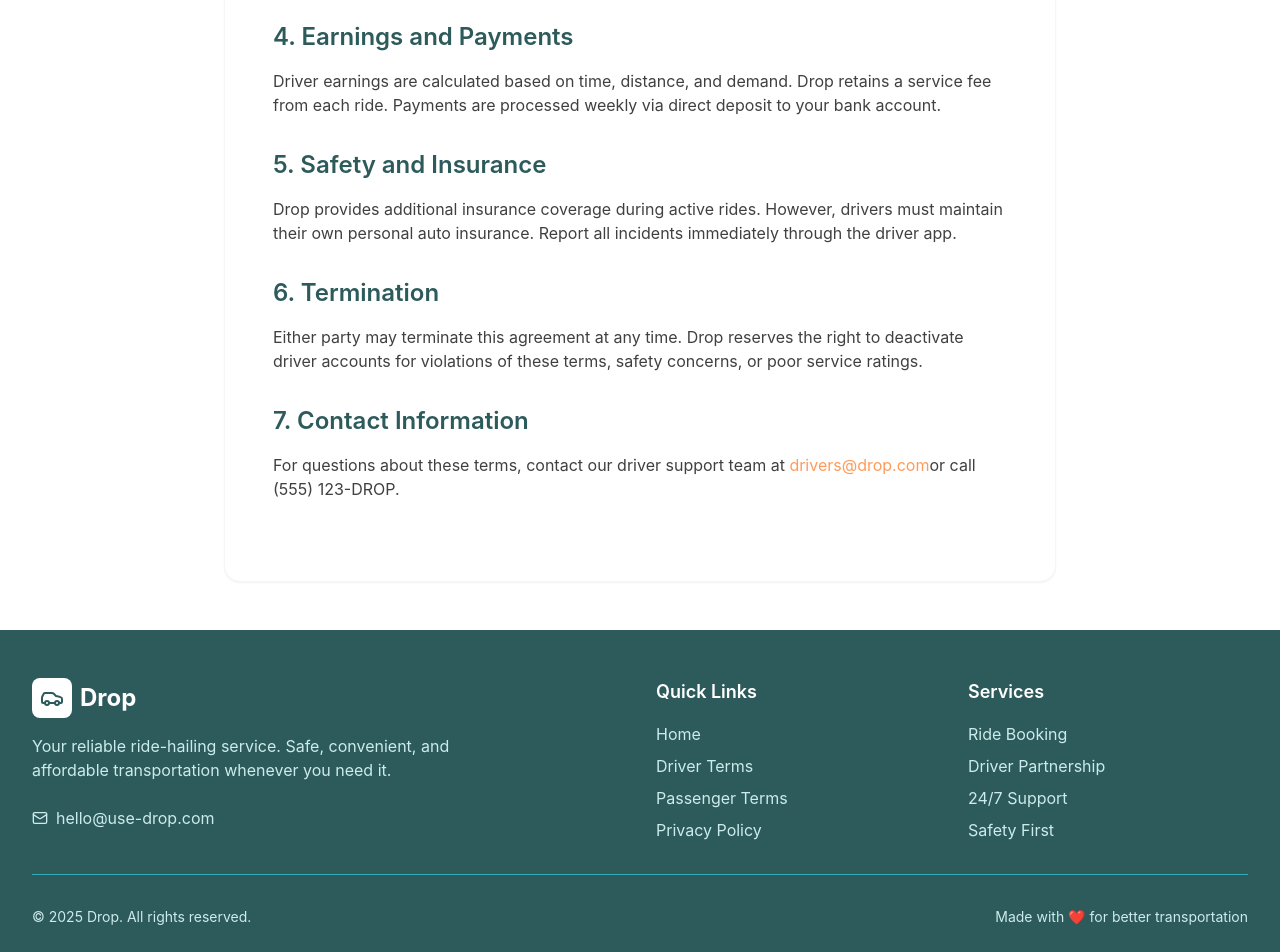
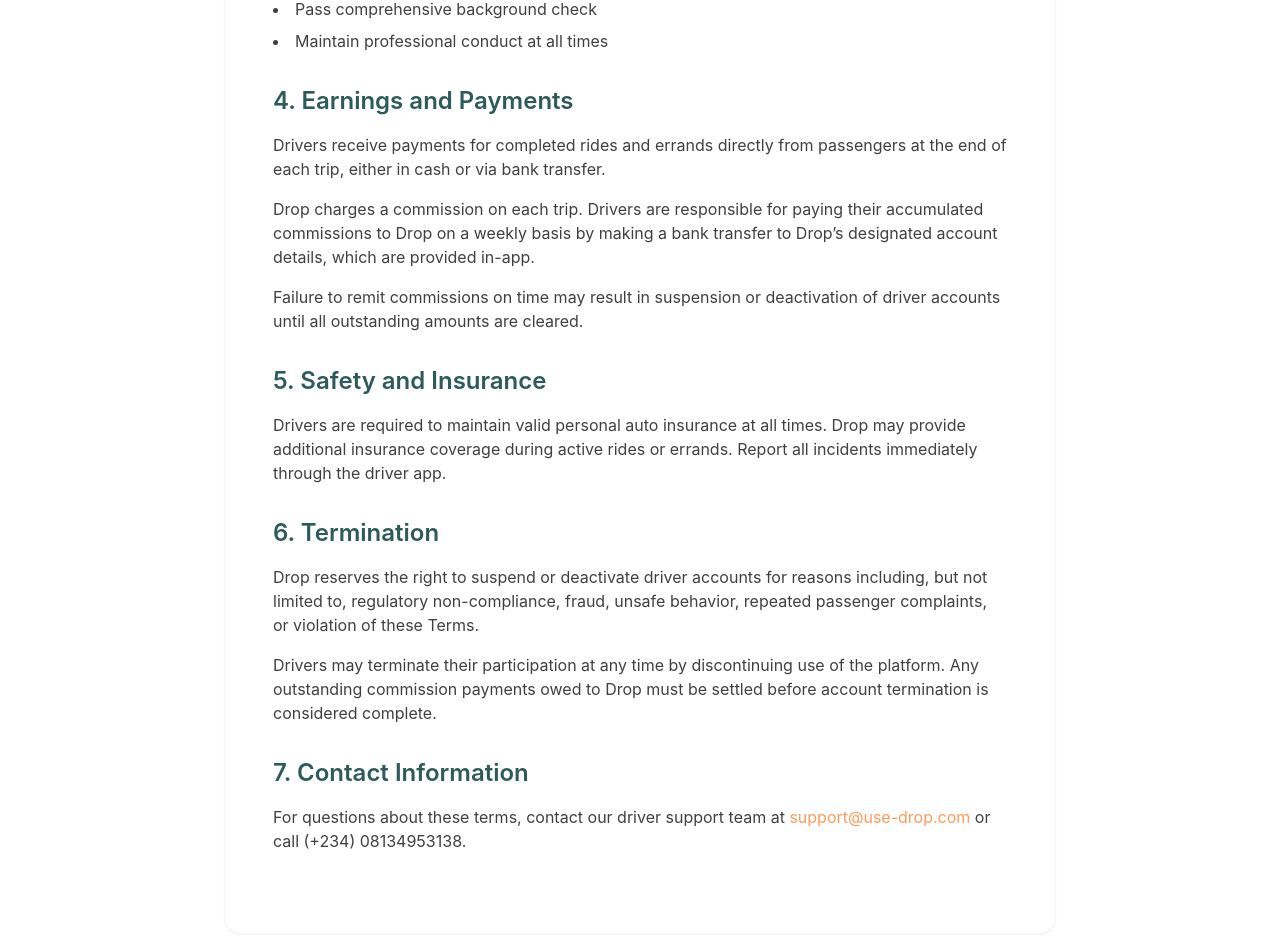
Before and after one commit to mikeyxx/drop-landing-page, a React (Vite) app: page /driver-terms in a window 1280 px wide. Shown: the part 757-1709 px from the top of the page. Built offline with nearby package versions, Linux system fonts and the light colour scheme.

Commit message:
update terms and policies

```diff
--- a/src/components/Footer.tsx
+++ b/src/components/Footer.tsx
@@ -1,6 +1,5 @@
-import React from 'react';
 import { Link } from 'react-router-dom';
-import { Car, Mail, Phone, MapPin } from 'lucide-react';
+import { Car, Mail } from 'lucide-react';
 
 const Footer = () => {
   return (
@@ -59,6 +58,7 @@
             <h3 className="text-lg font-semibold mb-4">Services</h3>
             <ul className="space-y-2 text-primary-100">
               <li>Ride Booking</li>
+              <li>Errand Requests</li>
               <li>Driver Partnership</li>
               <li>24/7 Support</li>
               <li>Safety First</li>
@@ -69,7 +69,7 @@
         {/* Bottom Bar */}
         <div className="border-t border-primary-400 mt-8 pt-8 flex flex-col md:flex-row justify-between items-center">
           <p className="text-primary-100 text-sm">
-            © 2025 Drop. All rights reserved.
+            © 2025 DropQuest. All rights reserved.
           </p>
           <p className="text-primary-100 text-sm mt-2 md:mt-0">
             Made with ❤️ for better transportation
--- a/src/pages/DriverTerms.tsx
+++ b/src/pages/DriverTerms.tsx
@@ -17,7 +17,7 @@
               <p className="text-neutral-700 mb-4">
                 By joining Drop as a driver partner, you agree to provide transportation services
                 to passengers through our platform. You understand that you are an independent
-                contractor, not an employee of Drop.
+                contractor, not an employee of Drop. Drivers are responsible for taxes, licenses, and compliance with local laws.
               </p>
             </section>
 
@@ -28,6 +28,8 @@
                 <li>Must pass safety and cleanliness inspections</li>
                 <li>Valid registration and insurance required</li>
                 <li>Regular maintenance and upkeep is your responsibility</li>
+                <li>Local regulatory compliance</li>
+                <li>Vehicle ownership/authorization</li>
               </ul>
             </section>
 
@@ -44,17 +46,26 @@
             <section className="mb-8">
               <h2 className="text-2xl font-semibold text-primary-500 mb-4">4. Earnings and Payments</h2>
               <p className="text-neutral-700 mb-4">
-                Driver earnings are calculated based on time, distance, and demand. Drop retains
-                a service fee from each ride. Payments are processed weekly via direct deposit
-                to your bank account.
+                Drivers receive payments for completed rides and errands directly from passengers
+                at the end of each trip, either in cash or via bank transfer.
+              </p>
+              <p className="text-neutral-700 mb-4">
+                Drop charges a commission on each trip. Drivers are responsible for paying their
+                accumulated commissions to Drop on a weekly basis by making a bank transfer to
+                Drop’s designated account details, which are provided in-app.
+              </p>
+              <p className="text-neutral-700 mb-4">
+                Failure to remit commissions on time may result in suspension or deactivation of
+                driver accounts until all outstanding amounts are cleared.
               </p>
             </section>
+
 
             <section className="mb-8">
               <h2 className="text-2xl font-semibold text-primary-500 mb-4">5. Safety and Insurance</h2>
               <p className="text-neutral-700 mb-4">
-                Drop provides additional insurance coverage during active rides. However, drivers
-                must maintain their own personal auto insurance. Report all incidents immediately
+                Drivers are required to maintain valid personal auto insurance at all times.
+                Drop may provide additional insurance coverage during active rides or errands. Report all incidents immediately
                 through the driver app.
               </p>
             </section>
@@ -62,18 +73,24 @@
             <section className="mb-8">
               <h2 className="text-2xl font-semibold text-primary-500 mb-4">6. Termination</h2>
               <p className="text-neutral-700 mb-4">
-                Either party may terminate this agreement at any time. Drop reserves the right
-                to deactivate driver accounts for violations of these terms, safety concerns,
-                or poor service ratings.
+                Drop reserves the right to suspend or deactivate driver accounts for reasons including,
+                but not limited to, regulatory non-compliance, fraud, unsafe behavior, repeated passenger
+                complaints, or violation of these Terms.
+              </p>
+              <p className="text-neutral-700 mb-4">
+                Drivers may terminate their participation at any time by discontinuing use of the platform.
+                Any outstanding commission payments owed to Drop must be settled before account termination
+                is considered complete.
               </p>
             </section>
+
 
             <section className="mb-8">
               <h2 className="text-2xl font-semibold text-primary-500 mb-4">7. Contact Information</h2>
               <p className="text-neutral-700">
                 For questions about these terms, contact our driver support team at
-                <a href="mailto:drivers@drop.com" className="text-secondary-400 hover:text-secondary-500"> drivers@drop.com</a>
-                or call (555) 123-DROP.
+                <a href="mailto:support@use-drop.com" className="text-secondary-400 hover:text-secondary-500"> support@use-drop.com</a>{' '}
+                or call (+234) 08134953138.
               </p>
             </section>
           </div>
--- a/src/pages/PassengerTerms.tsx
+++ b/src/pages/PassengerTerms.tsx
@@ -1,5 +1,3 @@
-import React from 'react';
-
 const PassengerTerms = () => {
   return (
     <div className="min-h-screen py-12">
@@ -19,7 +17,7 @@
               <p className="text-neutral-700 mb-4">
                 Drop provides a technology platform that connects passengers with independent
                 driver partners. We do not provide transportation services directly, but rather
-                facilitate connections between you and qualified drivers.
+                facilitate connections between you and qualified drivers. Drivers are independent contractors, and Drop does not guarantee availability at all times.
               </p>
             </section>
 
@@ -30,16 +28,19 @@
                 <li>Provide accurate and current information</li>
                 <li>Maintain security of your account credentials</li>
                 <li>One account per person</li>
+                <li>Passengers must provide a valid phone number</li>
               </ul>
             </section>
 
             <section className="mb-8">
               <h2 className="text-2xl font-semibold text-primary-500 mb-4">3. Ride Booking and Payment</h2>
               <p className="text-neutral-700 mb-4">
-                Ride requests are subject to driver availability. Pricing is calculated based
-                on time, distance, and demand. Payment is automatically processed through your
-                selected payment method. Cancellation fees may apply.
+                Ride requests are subject to driver availability. Fares are calculated based on time,
+                distance, and negotiation between passenger and driver, starting from a base price.
+                Payment must be made directly to the driver at the end of the trip or errand, either in
+                cash or via bank transfer. Cancellation fees may apply in the future as the platform evolves.
               </p>
+
             </section>
 
             <section className="mb-8">
@@ -49,17 +50,20 @@
                 <li>Follow all local laws and regulations</li>
                 <li>No smoking, drinking, or illegal activities</li>
                 <li>Be ready at pickup location on time</li>
+                <li>Passengers are responsible for ensuring sufficient funds to complete payment at the end of the ride/errand</li>
               </ul>
             </section>
 
             <section className="mb-8">
               <h2 className="text-2xl font-semibold text-primary-500 mb-4">5. Safety and Liability</h2>
               <p className="text-neutral-700 mb-4">
-                While Drop implements safety measures, you ride at your own risk. Report safety
-                concerns immediately through the app. Drop is not liable for actions of
-                independent driver partners.
+                While Drop implements safety measures such as driver verification and background checks,
+                passengers use the platform at their own risk. Drop does not provide insurance coverage
+                for passengers at this stage. All safety concerns should be reported immediately through
+                the app. Drop is not liable for the actions of independent driver partners.
               </p>
             </section>
+
 
             <section className="mb-8">
               <h2 className="text-2xl font-semibold text-primary-500 mb-4">6. Ratings and Feedback</h2>
@@ -73,8 +77,9 @@
             <section className="mb-8">
               <h2 className="text-2xl font-semibold text-primary-500 mb-4">7. Account Suspension</h2>
               <p className="text-neutral-700 mb-4">
-                Drop reserves the right to suspend or terminate accounts for violations of these
-                terms, fraudulent activity, or behavior that compromises safety.
+                Drop reserves the right to suspend or terminate passenger accounts for violations of these
+                terms, fraudulent activity, refusal to pay drivers at the end of a trip or errand, or any
+                behavior that compromises safety or disrupts the platform.
               </p>
             </section>
 
@@ -82,8 +87,8 @@
               <h2 className="text-2xl font-semibold text-primary-500 mb-4">8. Contact Information</h2>
               <p className="text-neutral-700">
                 For questions about these terms, contact our passenger support team at
-                <a href="mailto:support@drop.com" className="text-secondary-400 hover:text-secondary-500"> support@drop.com</a>
-                or call (555) 123-DROP.
+                <a href="mailto:support@use-drop.com" className="text-secondary-400 hover:text-secondary-500"> support@use-drop.com</a>{' '}
+                or call (+234) 08134953138.
               </p>
             </section>
           </div>
```
Also changed, not shown: src/pages/LandingPage.tsx (+22 -13 lines), src/pages/PrivacyPolicy.tsx (+35 -22 lines).
